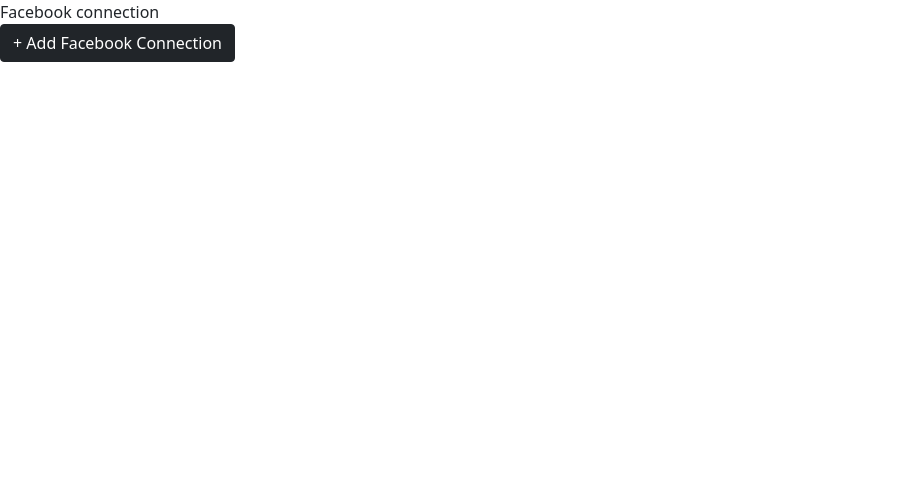
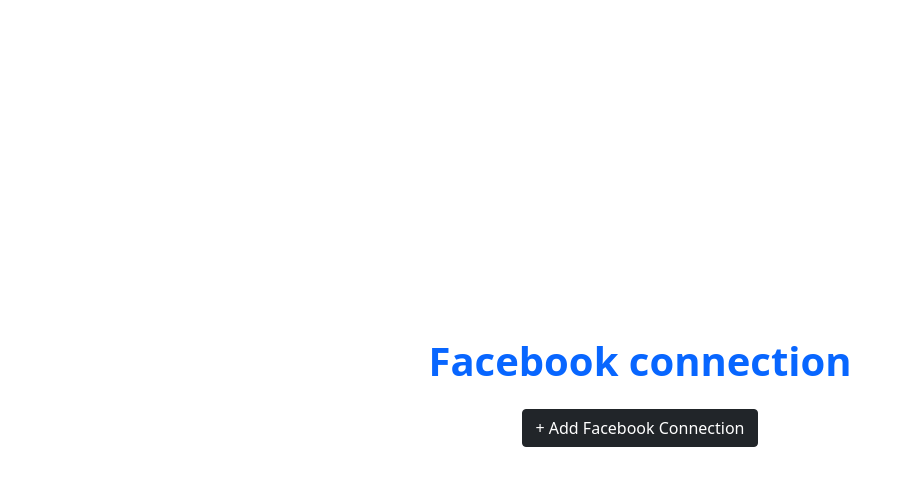
Before and after one commit to Sarojkhadka1995/facebook-post, a Next.js app: page /components/FacebookSharing in a window 1280 px wide. Shown: the top 486 px of the page, without its empty margins (0-912 px from the left). Built offline with nearby package versions, Linux system fonts and the light colour scheme.

Commit message:
design added

```diff
--- /dev/null
+++ b/pages/components/FacebookSharing/favebookSharing.module.scss
@@ -0,0 +1,43 @@
+.title{
+    color: #0866ff;
+    font-weight: 700;
+}
+
+.top_wrapper{
+    max-width: 800px;
+    padding: 0 12px;
+    margin: 0 auto;
+    min-height: 100vh;
+    display: flex;
+    align-items: center;
+    flex-direction: column;
+    justify-content: center;
+    gap: 16px;
+}
+
+.share_container{
+    width: 100%;
+}
+
+.share_right,.share_left {
+    padding: 20px;
+    border-radius: 12px;
+    background-color: rgb(252, 245, 245);
+    height: 100%;
+
+}
+
+.share_left{
+    label{
+        font-weight: 500;
+        font-size: 18px;
+    }
+}
+.post_btn{
+    display: block;
+    width: 511.98px;
+    margin: 20px 0;
+    font-weight: 500;
+    font-size: 18px;
+    cursor: pointer;
+}
--- a/pages/components/FacebookSharing/index.tsx
+++ b/pages/components/FacebookSharing/index.tsx
@@ -1,10 +1,11 @@
-import { Button, Form, ListGroup } from 'react-bootstrap';
-import FacebookConnection from '../FacebookConnection';
-import { useEffect, useState } from 'react';
-import SharingOptions from '../SharingOptions';
-import { IDataToPost, IPostContent } from './types';
-import Loading from '@/pages/shared/Loading';
-import { postFacebook } from './services/facebookSharing.service';
+import { Button, Form, ListGroup, Spinner } from "react-bootstrap";
+import FacebookConnection from "../FacebookConnection";
+import { useEffect, useState } from "react";
+import SharingOptions from "../SharingOptions";
+import { IDataToPost, IPostContent } from "./types";
+import Loading from "@/pages/shared/Loading";
+import { postFacebook } from "./services/facebookSharing.service";
+import styles from "./favebookSharing.module.scss";
 
 const FacebookSharing = () => {
   const [pageList, setPageList] = useState<any>(null);
@@ -14,7 +15,7 @@
   const [isSaving, setIsSaving] = useState<boolean>(false);
 
   const [postContent, setPostContent] = useState<IPostContent>({
-    text: '',
+    text: "",
     image: null,
   });
 
@@ -60,30 +61,40 @@
   const isPostButtonDisabled = () => {
     return (
       selectedPage.length === 0 ||
-      (postContent.text === '' && postContent.image === null)
+      (postContent.text === "" && postContent.image === null)
     );
   };
 
   useEffect(() => {
-    const data = localStorage.getItem('facebookData');
+    const data = localStorage.getItem("facebookData");
     if (pageList === null && data !== null) {
       setPageList(() => JSON.parse(data));
     }
   }, []);
 
   return (
-    <>
+    <div className={`${styles.top_wrapper}`}>
       <div>
-        <span>Facebook connection</span>
+        <h1 className={`${styles.title}`}>Facebook connection</h1>
       </div>
       {pageList?.access_token ? (
         <>
-          <span onClick={disconnect}>Disconnect</span>
+          <button onClick={disconnect} className="btn btn-danger ms-auto">
+            Disconnect
+          </button>
+          <div className={`${styles.share_container}`}>
+            <div className="row g-3">
+              <div className="col-8">
+                <div className={`${styles.share_left}`}>
                   <SharingOptions
                     setPostContent={setPostContent}
                     postContent={postContent}
                   />
-          <h2>Pages</h2>
+                </div>
+              </div>
+              <div className="col-4">
+                <div className={`${styles.share_right}`}>
+                  <h5>Pages</h5>
                   {pageList?.data?.length > 0 &&
             pageList?.data?.map((page: any, index: number) => (
               <ListGroup.Item key={`pageList-${index}`}>
@@ -97,22 +108,28 @@
               </ListGroup.Item>
             ))}
 
+
+                </div>
+              </div>
+            </div>
             <Button
               disabled={isSaving || isPostButtonDisabled()}
               onClick={postData}
+              className={`${styles.post_btn}`}
             >
-            Post {isSaving && <Loading />}
+              Post {isSaving && <Spinner animation="grow" size="sm" />}
             </Button>
+          </div>
         </>
       ) : (
         <FacebookConnection
           type="facebook"
-          btnText={'+ Add Facebook Connection'}
+          btnText={"+ Add Facebook Connection"}
           textClass={`btn btn-dark  mb-3 `}
           setPageList={setPageList}
         />
       )}
-    </>
+    </div>
   );
 };
 
--- a/pages/components/SharingOptions/index.tsx
+++ b/pages/components/SharingOptions/index.tsx
@@ -1,8 +1,8 @@
-import React, { FC, Suspense, lazy, useState } from 'react';
+import React, { FC, Suspense, lazy, useState } from "react";
 
 // STYLES
-import Image from 'next/image';
-import { IPostContent } from '../FacebookSharing/types';
+import Image from "next/image";
+import { IPostContent } from "../FacebookSharing/types";
 
 interface IProps {
   setPostContent: (arg0: IPostContent) => void;
@@ -12,7 +12,7 @@
   const [imageUploadLoading, setImageUploadLoading] = useState<boolean>(false);
   const [imageError, setImageError] = useState({
     error: false,
-    message: '',
+    message: "",
   });
 
   const [imageData, setImageData] = useState<any>(null);
@@ -23,18 +23,18 @@
     if (e.target.files && e.target.files[0]) {
       validateFileType(e.target.files[0]);
     }
-    e.target.value = '';
+    e.target.value = "";
   };
 
   const validateFileType = (file: any) => {
     const fileType = file?.type;
-    const validImageTypes = ['image/jpeg', 'image/png'];
+    const validImageTypes = ["image/jpeg", "image/png"];
     if (validImageTypes.some((e) => e === fileType)) {
       validateFileSize(file);
     } else {
       setImageError({
         error: true,
-        message: 'Invalid image format',
+        message: "Invalid image format",
       });
     }
   };
@@ -42,38 +42,46 @@
   const validateFileSize = (file: any) => {
     const fileSize = file?.size;
     if (fileSize > 5242880) {
-      setImageError({ error: true, message: 'Image cannot be more than 5MB' });
+      setImageError({ error: true, message: "Image cannot be more than 5MB" });
     } else {
-      setImageError({ error: false, message: '' });
+      setImageError({ error: false, message: "" });
       setPostContent({ ...postContent, image: file });
       setImageData(file);
     }
   };
 
-  const handleTextInput = (e: React.ChangeEvent<HTMLInputElement>) => {
+  const handleTextInput = (
+    e: React.ChangeEvent<HTMLInputElement | HTMLTextAreaElement>
+  ) => {
     setPostContent({ ...postContent, text: e.target.value });
   };
 
   return (
     <div>
-      <label className="form-label mb-0 me-2">Post text</label>
-      <div className="w-100 me-2">
-        <input
-          type="text"
-          className={`form-control`}
+      <div className="w-100 me-2 form-group mb-3">
+        <label className="form-label mb-0 mb-2">Post text</label>
+        <textarea
+          name=""
+          id=""
           placeholder="Post"
+          cols={30}
+          rows={5}
+          className="form-control"
+          onChange={handleTextInput}
           value={postContent?.text}
-          onChange={handleTextInput}
-        />
+        ></textarea>
       </div>
-
-      <label>Image</label>
+      <div className={`file-upload`}>
+        <label htmlFor="fileUpload" className="btn btn-success mb-3">+ Upload Image</label>
         <input
           type="file"
           accept="image/x-png,image/jpeg"
           onChange={handleUploadLogoChange}
           name="companyInfo-logo-upload-input"
+          id="fileUpload"
+          hidden
         />
+      </div>
       <div className="image-preview">
         {imageData && (
           <Image
--- a/styles/globals.scss
+++ b/styles/globals.scss
@@ -1 +1,14 @@
 @import '~bootstrap/scss/bootstrap';
+
+
+.file-upload{
+    label{
+        display: inline-block;
+        color: white;
+        padding: 4px 16px;
+        cursor: pointer;
+        margin-top: 1rem;
+        font-size: 16px !important;
+        font-weight: 400 !important;
+      }
+}
```
Lines whose indentation alone changed are shown as unchanged.
